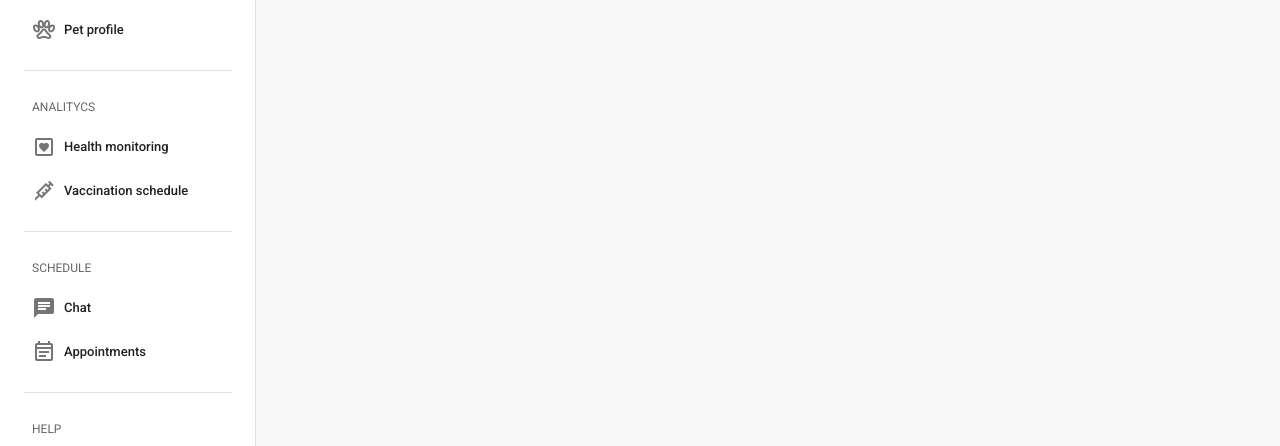
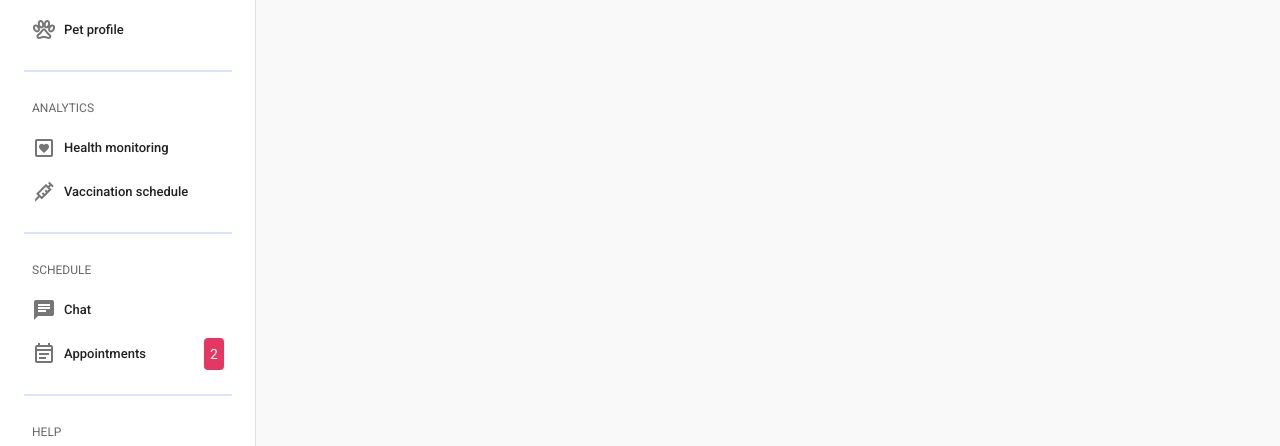
Before and after one commit to ValentinoGhitti/petcare-app, a Vue app: page / in a window 1280 px wide. Shown: the part 160-606 px from the top of the page. Built offline with nearby package versions, Linux system fonts and the light colour scheme.

Commit message:
feat(PC-3): add notification badge to appointments item in sidebar

```diff
--- a/src/components/ui/PCSidebar.vue
+++ b/src/components/ui/PCSidebar.vue
@@ -1,7 +1,7 @@
 <template>
   <v-navigation-drawer permanent app height="100vh" class="sidebar">
     <v-list-item class="mb-5 px-6">
-      <v-list-item-content >
+      <v-list-item-content>
         <v-row align="center" no-gutters>
           <v-col cols="auto">
             <v-icon class="text-h4 primary--text">mdi-cat</v-icon>
@@ -14,7 +14,7 @@
     </v-list-item>
 
     <v-list dense nav class="px-6">
-      <v-subheader class="text-uppercase">MENU</v-subheader>
+      <v-subheader class="text-uppercase">Menu</v-subheader>
       <v-list-item v-for="item in menuItems" :key="item.title" link>
         <v-row align="center" no-gutters>
           <v-col cols="auto">
@@ -25,11 +25,11 @@
           </v-col>
         </v-row>
       </v-list-item>
-      <v-divider class="small-divider mt-5"></v-divider>
+      <v-divider class="small-divider mt-5 custom-divider"></v-divider>
     </v-list>
 
     <v-list dense nav class="px-6">
-      <v-subheader class="text-uppercase">ANALITYCS</v-subheader>
+      <v-subheader class="text-uppercase">Analytics</v-subheader>
       <v-list-item v-for="item in analyticsItems" :key="item.title" link>
         <v-row align="center" no-gutters>
           <v-col cols="auto">
@@ -40,11 +40,11 @@
           </v-col>
         </v-row>
       </v-list-item>
-      <v-divider class="small-divider mt-5"></v-divider>
+      <v-divider class="small-divider mt-5 custom-divider"></v-divider>
     </v-list>
 
     <v-list dense nav class="px-6">
-      <v-subheader class="text-uppercase">SCHEDULE</v-subheader>
+      <v-subheader class="text-uppercase">Schedule</v-subheader>
       <v-list-item v-for="item in scheduleItems" :key="item.title" link>
         <v-row align="center" no-gutters>
           <v-col cols="auto">
@@ -53,13 +53,19 @@
           <v-col>
             <v-list-item-title class="ml-2">{{ item.title }}</v-list-item-title>
           </v-col>
+          <v-col v-if="item.title === 'Appointments'" cols="auto">
+            <v-chip
+              class="notification-chip ml-2"
+              label
+            >2</v-chip>
+          </v-col>
         </v-row>
       </v-list-item>
-      <v-divider class="small-divider mt-5"></v-divider>
+      <v-divider class="small-divider mt-5 custom-divider"></v-divider>
     </v-list>
 
     <v-list dense nav class="px-6">
-      <v-subheader class="text-uppercase">HELP</v-subheader>
+      <v-subheader class="text-uppercase">Help</v-subheader>
       <v-list-item v-for="item in helpItems" :key="item.title" link>
         <v-row align="center" no-gutters>
           <v-col cols="auto">
@@ -117,7 +123,22 @@ export default {
 .sidebar {
   height: 100vh;
 }
-.text-error {
-  color: #f44336;
+
+.custom-divider {
+  border-color: #DAE3F8 !important;
+  border: 1px solid;
+}
+
+.notification-chip {
+  background-color: #E53761 !important;
+  color: white !important;
+  border-radius: 16px;
+  font-size: 12px;
+  height: 20px;
+  min-width: 20px;
+  padding: 0 6px;
+  display: flex;
+  align-items: center;
+  justify-content: center;
 }
 </style>
```
